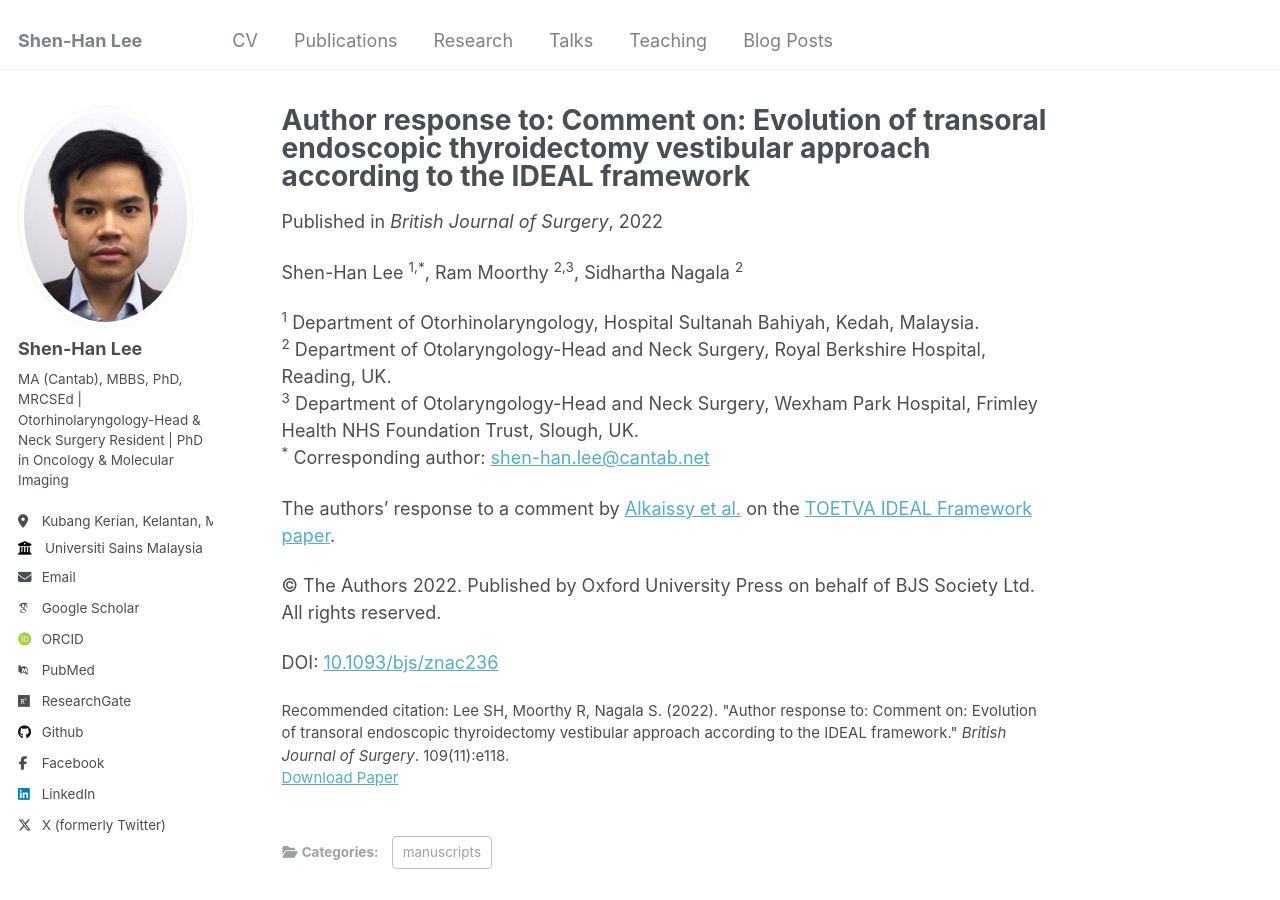
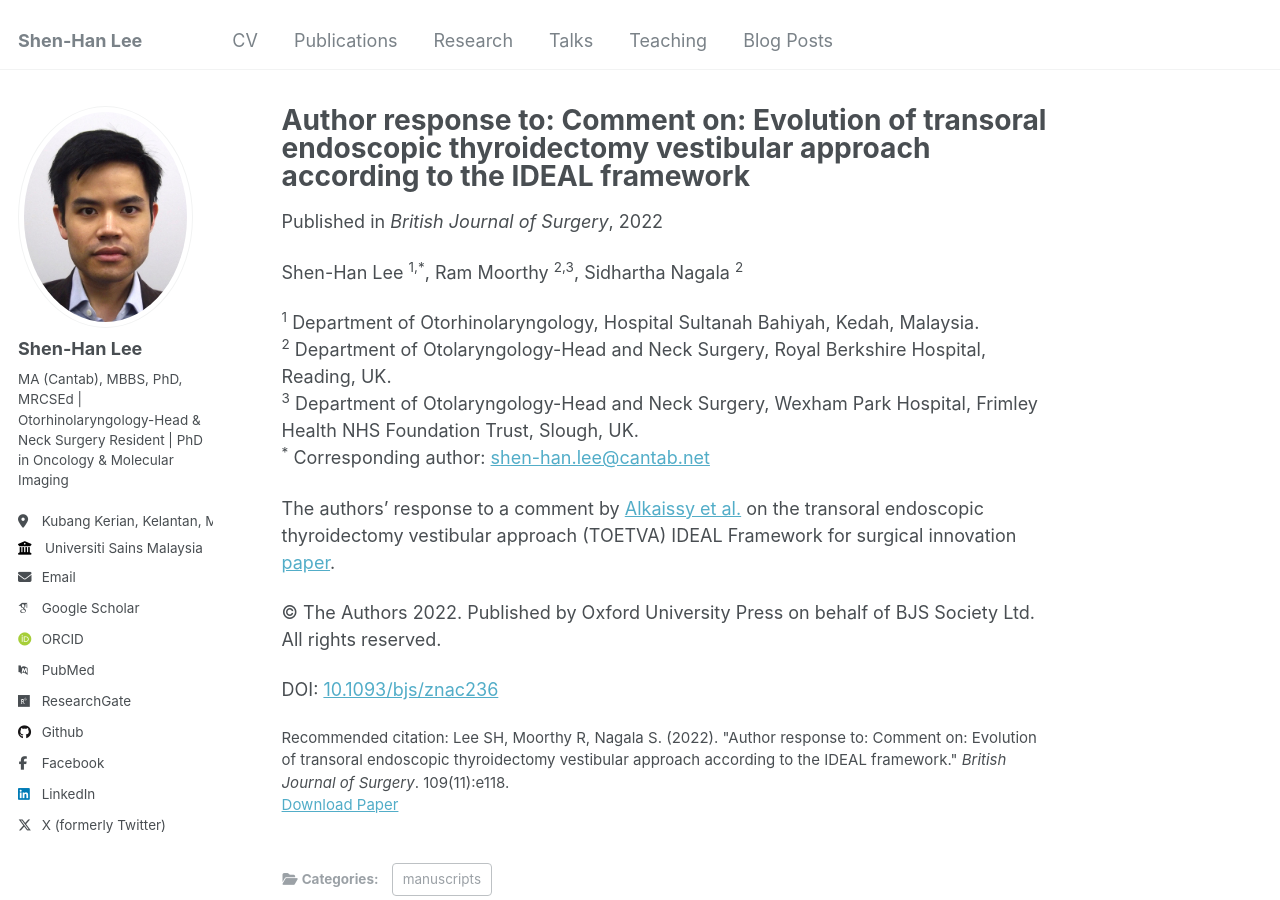
Before and after one commit to shenhanlee/shenhanlee.github.io, a Jekyll site: the page built from _publications/2022-07-27-author-response-toetva-ideal-framework.md, in a window 1280 px wide and 900 px high. Built offline with Jekyll 4.4.1, drawn with Linux system fonts in a browser that asks for light colours; some web fonts are replaced.

Commit message:
Merge remote-tracking branch 'origin/master'

```diff
--- a/_publications/2022-07-27-author-response-toetva-ideal-framework.md
+++ b/_publications/2022-07-27-author-response-toetva-ideal-framework.md
@@ -3,7 +3,7 @@ title: "Author response to: Comment on: Evolution of transoral endoscopic thyroi
 collection: publications
 category: manuscripts
 permalink: /publication/2022-07-27-author-response-toetva-ideal-framework
-excerpt: 'Our response to a comment by by Alkaissy et al. on the TOETVA IDEAL Framework paper in the Britsh Journal of Surgery.'
+excerpt: 'Our response to a comment by by Alkaissy et al. on the transoral endoscopic thyroidectomy vestibular approach (TOETVA) IDEAL Framework for surgical innovation paper in the Britsh Journal of Surgery.'
 date: 2022-07-27
 venue: 'British Journal of Surgery'
 paperurl: 'https://shenhanlee.github.io/files/Lee SH, Moorthy R, Nagala S_Author Response_British Journal of Surgery_2022.pdf'
@@ -17,7 +17,7 @@ Shen-Han Lee <sup>1,*</sup>, Ram Moorthy <sup>2,3</sup>, Sidhartha Nagala <sup>2
 <sup>3</sup> Department of Otolaryngology-Head and Neck Surgery, Wexham Park Hospital, Frimley Health NHS Foundation Trust, Slough, UK.
 <sup>*</sup> Corresponding author: [shen-han.lee@cantab.net](mailto:shen-han.lee@cantab.net)
 
-The authors' response to a comment by [Alkaissy et al.](https://doi.org/10.1093/bjs/znac235) on the [TOETVA IDEAL Framework paper](https://doi.org/10.1093/bjs/znac072).
+The authors' response to a comment by [Alkaissy et al.](https://doi.org/10.1093/bjs/znac235) on the transoral endoscopic thyroidectomy vestibular approach (TOETVA) IDEAL Framework for surgical innovation [paper](https://doi.org/10.1093/bjs/znac072).
 
 © The Authors 2022. Published by Oxford University Press on behalf of BJS Society Ltd. All rights reserved.
 
```
